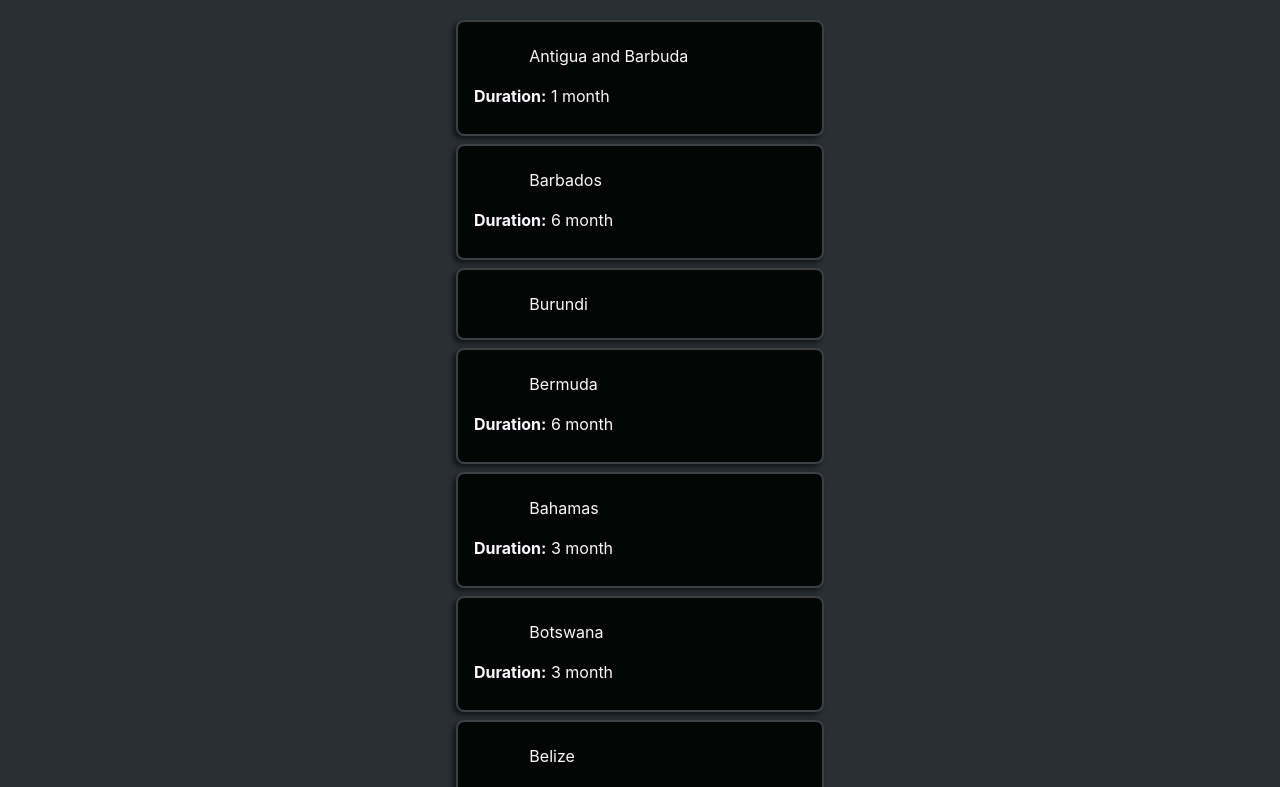
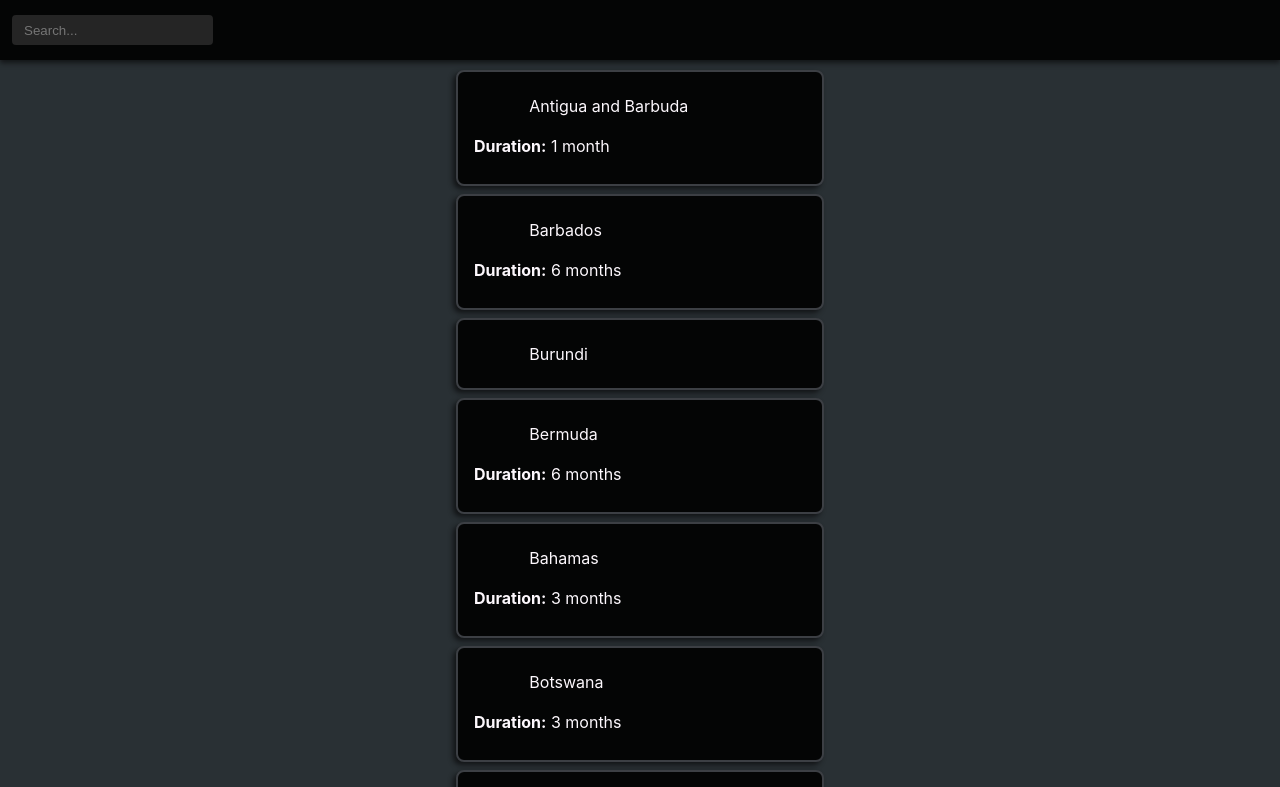
Before and after one commit to dennisja/uganda-travel-list, a Next.js app: page / in a window 1280 px wide. Shown: the top 787 px of the page. Built offline with nearby package versions, Linux system fonts and the light colour scheme.

Commit message:
feat(search): implement searching countries

```diff
--- a/pages/_app.tsx
+++ b/pages/_app.tsx
@@ -4,7 +4,7 @@ import { GlobalStyles } from '../src/components/GlobalStyles';
 function MyApp({ Component, pageProps }: AppProps) {
   return (
     <>
-      <Component {...pageProps} />;
+      <Component {...pageProps} />
       <GlobalStyles />
     </>
   );
--- a/pages/index.tsx
+++ b/pages/index.tsx
@@ -1,9 +1,14 @@
 import type { NextPage } from 'next';
 import Head from 'next/head';
 import { CountryList } from '../src/components/CountryList';
-import travelCountries from '../src/data/travelCountries.json';
+import { Input } from '../src/components/ui/Input';
+import { colors } from '../src/components/ui/tokens/colors';
+import { space } from '../src/components/ui/tokens/space';
+import { useCountries } from '../src/hooks/useCountries';
 
 const Home: NextPage = () => {
+  const { countries, handleSearchTermChange, searchTerm } = useCountries();
+
   return (
     <div>
       <Head>
@@ -15,15 +20,52 @@ const Home: NextPage = () => {
         <link rel='icon' href='/favicon.ico' />
       </Head>
 
-      <main
-        style={{
-          overflow: 'hidden',
-          display: 'flex',
-          justifyContent: 'center',
-        }}
-      >
-        <CountryList countries={travelCountries} />
+      <main>
+        <nav>
+          <Input
+            type='search'
+            name='search-country'
+            className='search-input' // find out why NextJS excludes styles from this class
+            placeholder='Search...'
+            onChange={handleSearchTermChange}
+            value={searchTerm}
+          />
+        </nav>
+        <section>
+          <CountryList countries={countries} />
+        </section>
       </main>
+      <style jsx>
+        {`
+          main {
+            padding-top: 50px;
+          }
+
+          .search-input {
+            width: min(40vw, 300px);
+          }
+
+          section {
+            overflow: hidden;
+            display: flex;
+            justify-content: center;
+          }
+
+          nav {
+            display: flex;
+            align-items: center;
+            padding-left: ${space.m};
+            padding-right: ${space.m};
+            height: 60px;
+            background-color: ${colors.onBg};
+            box-shadow: 0 3px 5px ${colors.boxShadow};
+            position: fixed;
+            top: 0;
+            right: 0;
+            left: 0;
+          }
+        `}
+      </style>
     </div>
   );
 };
--- a/src/components/CountryList/CountryListItem.tsx
+++ b/src/components/CountryList/CountryListItem.tsx
@@ -4,6 +4,7 @@ import { CountryDetails } from '../../types';
 import { Card } from '../ui/Card';
 import { FlagIcon, FlagIconName } from '../ui/FlagIcon';
 import { Quote } from '../ui/Quote';
+import { radii } from '../ui/tokens/radii';
 import { space } from '../ui/tokens/space';
 
 type CountryListItemProps = {
@@ -19,7 +20,8 @@ const CountryListItem: FC<CountryListItemProps> = ({ country }) => {
             countryCode={country.countryCode as FlagIconName}
             height={32}
             width={32}
-            className='flag'
+            className='flag' // TODO: find out why these styles are removed
+            style={{ borderRadius: '50%' }}
           />
         </div>
         <div className='country-name'>{country.countryName}</div>
@@ -29,6 +31,7 @@ const CountryListItem: FC<CountryListItemProps> = ({ country }) => {
         <div className='duration-container'>
           <span>Duration:</span> {country.duration.value}{' '}
           {country.duration.unit}
+          {country.duration.value > 1 ? 's' : ''}
         </div>
       )}
 
--- a/src/components/GlobalStyles.tsx
+++ b/src/components/GlobalStyles.tsx
@@ -16,6 +16,8 @@ const GlobalStyles = () => {
         --border-color-primary: #3c3f44;
         --box-shadow-color: #131517;
         --green: rgb(07, 235, 07);
+        --grey-2: #252525;
+        --grey-5: #8c8c8c;
 
         --space-xxs: 2px;
         --space-xs: 4px;
--- a/src/components/ui/Card.tsx
+++ b/src/components/ui/Card.tsx
@@ -1,5 +1,5 @@
 import { FC } from 'react';
-import { radii } from './tokens';
+import { radii } from './tokens/radii';
 import { colors } from './tokens/colors';
 import { space } from './tokens/space';
 
--- /dev/null
+++ b/src/components/ui/Input.tsx
@@ -0,0 +1,27 @@
+import { FC } from 'react';
+import { colors } from './tokens/colors';
+import { radii } from './tokens/radii';
+import { space } from './tokens/space';
+
+type InputProps = JSX.IntrinsicElements['input'];
+
+const Input: FC<InputProps> = props => {
+  return (
+    <>
+      <input {...props} />
+      <style jsx>{`
+        input {
+          height: 30px;
+          line-height: 22px;
+          background-color: ${colors.grey2};
+          border-style: none;
+          border-radius: ${radii.xs};
+          color: ${colors.grey5};
+          padding: ${space.m};
+        }
+      `}</style>
+    </>
+  );
+};
+
+export { Input };
--- a/src/components/ui/Quote.tsx
+++ b/src/components/ui/Quote.tsx
@@ -1,5 +1,5 @@
 import { FC } from 'react';
-import { radii } from './tokens';
+import { radii } from './tokens/radii';
 import { colors } from './tokens/colors';
 import { space } from './tokens/space';
 
--- a/src/components/ui/tokens/colors.ts
+++ b/src/components/ui/tokens/colors.ts
@@ -6,6 +6,8 @@ const colors = {
   border: 'var(--border-color-primary)',
   boxShadow: 'var(--box-shadow-color)',
   green: 'var(--green)',
+  grey2: 'var(--grey-2)',
+  grey5: 'var(--grey-5)',
 };
 
 type Color = keyof typeof colors;
--- a/src/components/ui/tokens/index.ts
+++ /dev/null
@@ -1,11 +0,0 @@
-const radii = {
-  xs: 'var(--radii-xs)',
-  s: 'var( --radii-s)',
-  m: 'var(--radii-m)',
-  round: 'var(--radii-50)',
-};
-
-type Radii = keyof typeof radii;
-
-export { radii };
-export type { Radii };
--- a/src/components/ui/tokens/radii.ts
+++ b/src/components/ui/tokens/radii.ts
@@ -1,4 +1,5 @@
 const radii = {
+  xs: 'var( --radii-xs)',
   s: 'var( --radii-s)',
   m: 'var(--radii-m)',
   round: 'var(--radii-50)',
--- /dev/null
+++ b/src/hooks/useCountries.ts
@@ -0,0 +1,25 @@
+import { ChangeEvent, useState } from 'react';
+import travelCountries from '../data/travelCountries.json';
+import { CountryDetails } from '../types';
+
+type UseCountriesResult = {
+  countries: readonly CountryDetails[];
+  handleSearchTermChange: (e: ChangeEvent<HTMLInputElement>) => void;
+  searchTerm: string;
+};
+
+const useCountries = (): UseCountriesResult => {
+  const [searchTerm, setSearchTerm] = useState<string>('');
+
+  const handleSearchTermChange = (event: ChangeEvent<HTMLInputElement>) => {
+    setSearchTerm(event.currentTarget.value);
+  };
+
+  const countries = travelCountries.filter(country =>
+    country.countryName.toLowerCase().includes(searchTerm.toLocaleLowerCase()),
+  );
+
+  return { countries, handleSearchTermChange, searchTerm };
+};
+
+export { useCountries };
```
Also changed, not shown: pages/api/hello.ts (+5 -5 lines).
